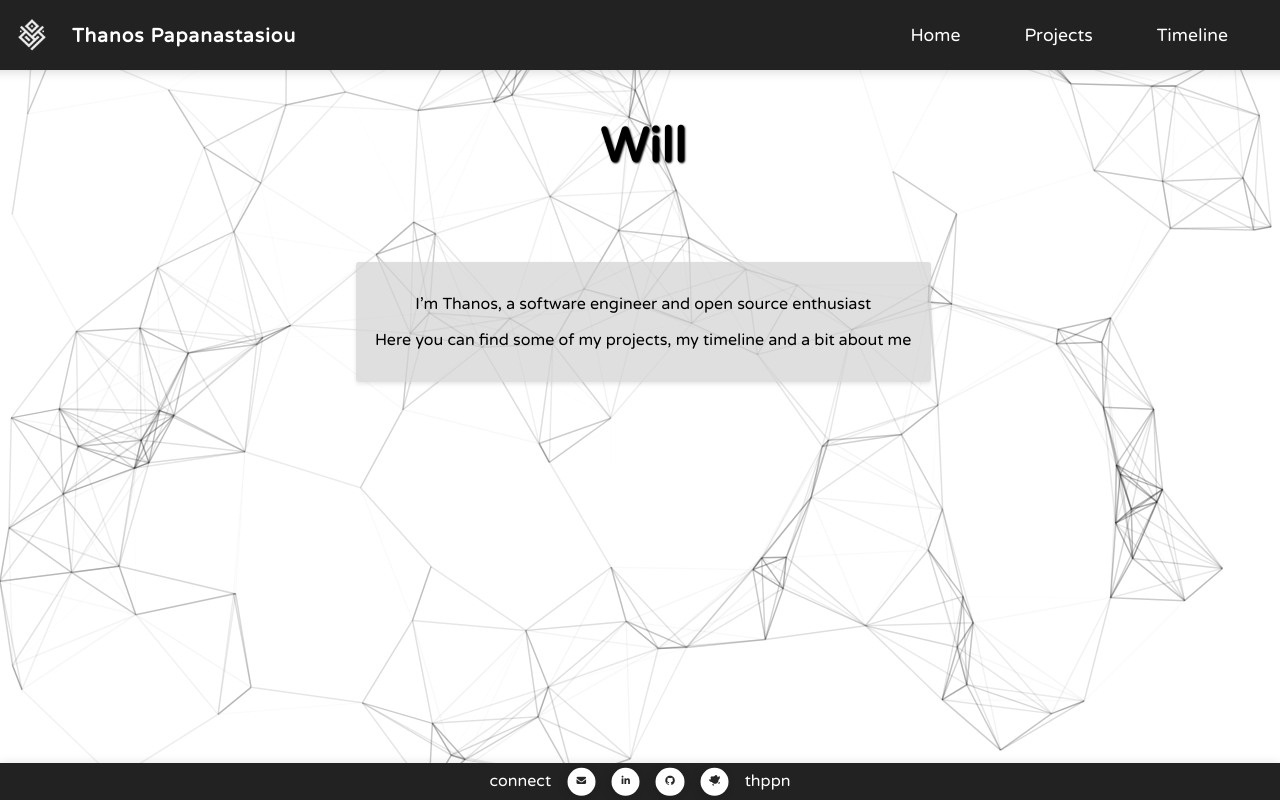
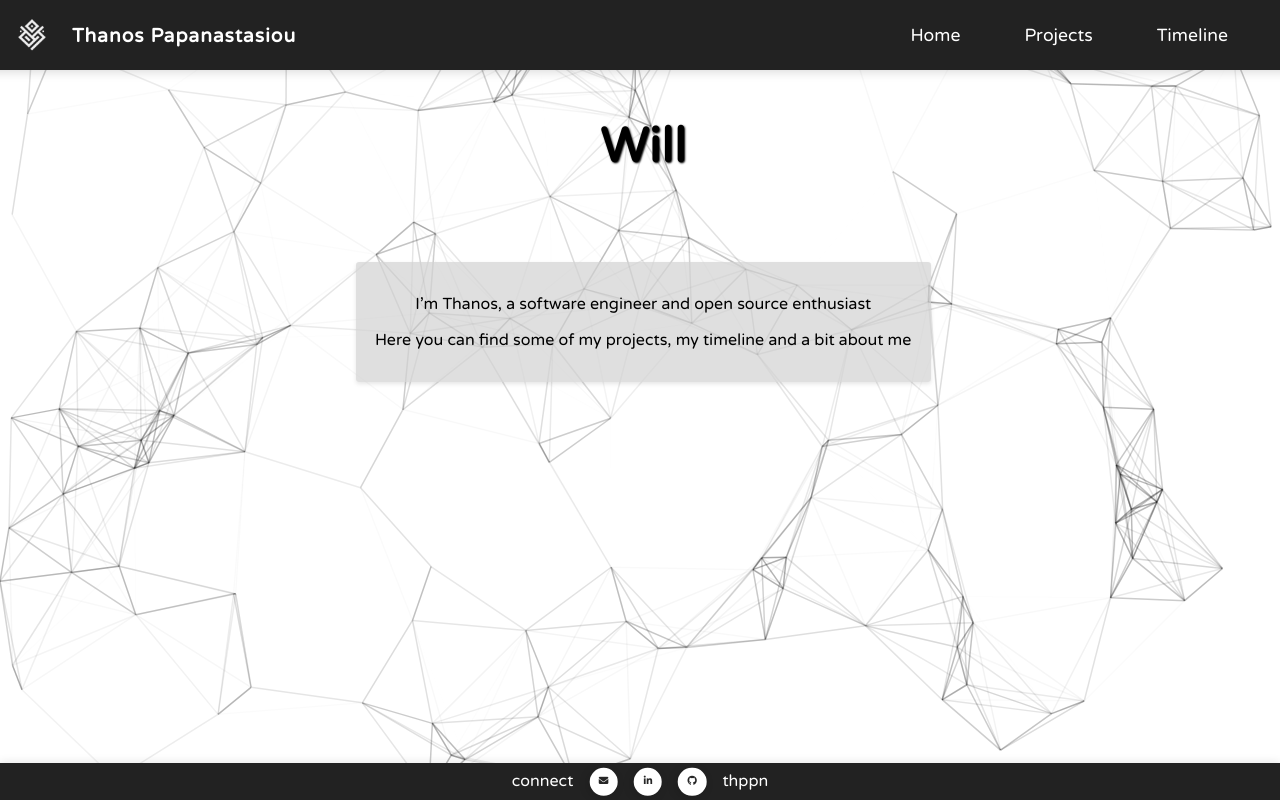
Before and after one commit to thppn/thppn.github.io, a plain HTML site: page index.html in a window 1280 px wide. Drawn offline with nearby package versions, Linux system fonts and the light colour scheme; animation ran at ten frames a second.

Commit message:
csp added and fa downgraded

```diff
--- a/index.html
+++ b/index.html
@@ -8,7 +8,11 @@
 	<link rel="stylesheet" href="styles/footer.css">
 	<link rel="stylesheet" href="styles/projects.css">
 	<link rel="stylesheet" href="styles/links.css">
-	<link rel="stylesheet" href="https://cdnjs.cloudflare.com/ajax/libs/font-awesome/7.0.0/css/all.min.css" integrity="sha512-DxV+EoADOkOygM4IR9yXP8Sb2qwgidEmeqAEmDKIOfPRQZOWbXCzLC6vjbZyy0vPisbH2SyW27+ddLVCN+OMzQ==" crossorigin="anonymous" referrerpolicy="no-referrer" />
+	<meta http-equiv="Content-Security-Policy" content="default-src 'self'; font-src 'self' https://cdnjs.cloudflare.com https://raw.githubusercontent.com/thppn https://github.com; style-src 'self' https://cdnjs.cloudflare.com https://raw.githubusercontent.com/thppn https://github.com 'unsafe-inline'; script-src 'self' https://cdn.jsdelivr.net https://raw.githubusercontent.com/thppn https://github.com; img-src 'self' https://raw.githubusercontent.com/thppn https://github.com;">
+
+
+	<link rel="stylesheet" href="https://cdnjs.cloudflare.com/ajax/libs/font-awesome/6.4.2/css/all.min.css" integrity="sha512-z3gLpd7yknf1YoNbCzqRKc4qyor8gaKU1qmn+CShxbuBusANI9QpRohGBreCFkKxLhei6S9CQXFEbbKuqLg0DA==" crossorigin="anonymous" referrerpolicy="no-referrer" />
+	<!-- <link rel="stylesheet" href="https://cdnjs.cloudflare.com/ajax/libs/font-awesome/7.0.0/css/all.min.css" integrity="sha512-DxV+EoADOkOygM4IR9yXP8Sb2qwgidEmeqAEmDKIOfPRQZOWbXCzLC6vjbZyy0vPisbH2SyW27+ddLVCN+OMzQ==" crossorigin="anonymous" referrerpolicy="no-referrer" /> -->
 	<title>Thanos Papanastasiou</title>
 	<meta http-equiv="content-type" content="text/html; charset=utf-8" />
 	<meta name="viewport" content="width=device-width, initial-scale=1">
@@ -66,7 +70,7 @@
 			<li><a href="mailto:thppn@hotmail.com" target="_blank" rel="noopener noreferrer"  ><i class="fas fa-envelope icon"></i></a></li>
 			<li><a href="https://www.linkedin.com/in/thppn" target="_blank" rel="noopener noreferrer"  ><i class="fab fa-linkedin-in icon"></i></a></li>
 			<li><a href="https://github.com/thppn" target="_blank" rel="noopener noreferrer"  ><i class="fab fa-github icon"></i></a></li>
-			<li><a href="https://duolingo.com/profile/thppn" target="_blank" rel="noopener noreferrer" ><i class="fa-brands fa-duolingo icon"></i></a></li>
+			<!-- <li><a href="https://duolingo.com/profile/thppn" target="_blank" rel="noopener noreferrer" ><i class="fa-brands fa-duolingo icon"></i></a></li> -->
 			<li>thppn</li>
 		</ul>
     </footer>
--- a/styles/footer.css
+++ b/styles/footer.css
@@ -86,6 +86,6 @@
   background: black;
 }
 
-.site-footer ul li:nth-child(5) a:before {
+/* .site-footer ul li:nth-child(5) a:before {
   background: #89e219;
-}
+} */
```
